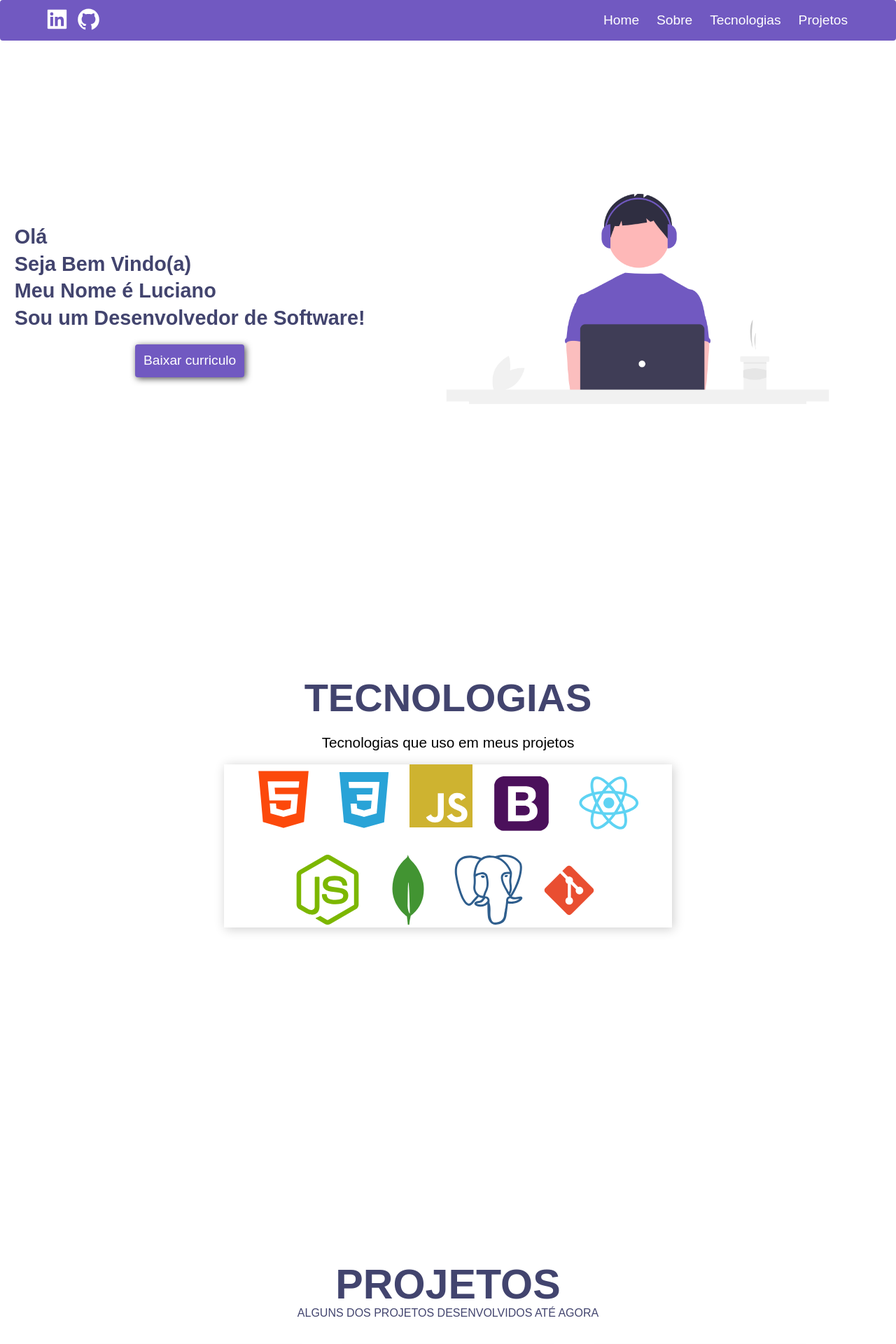
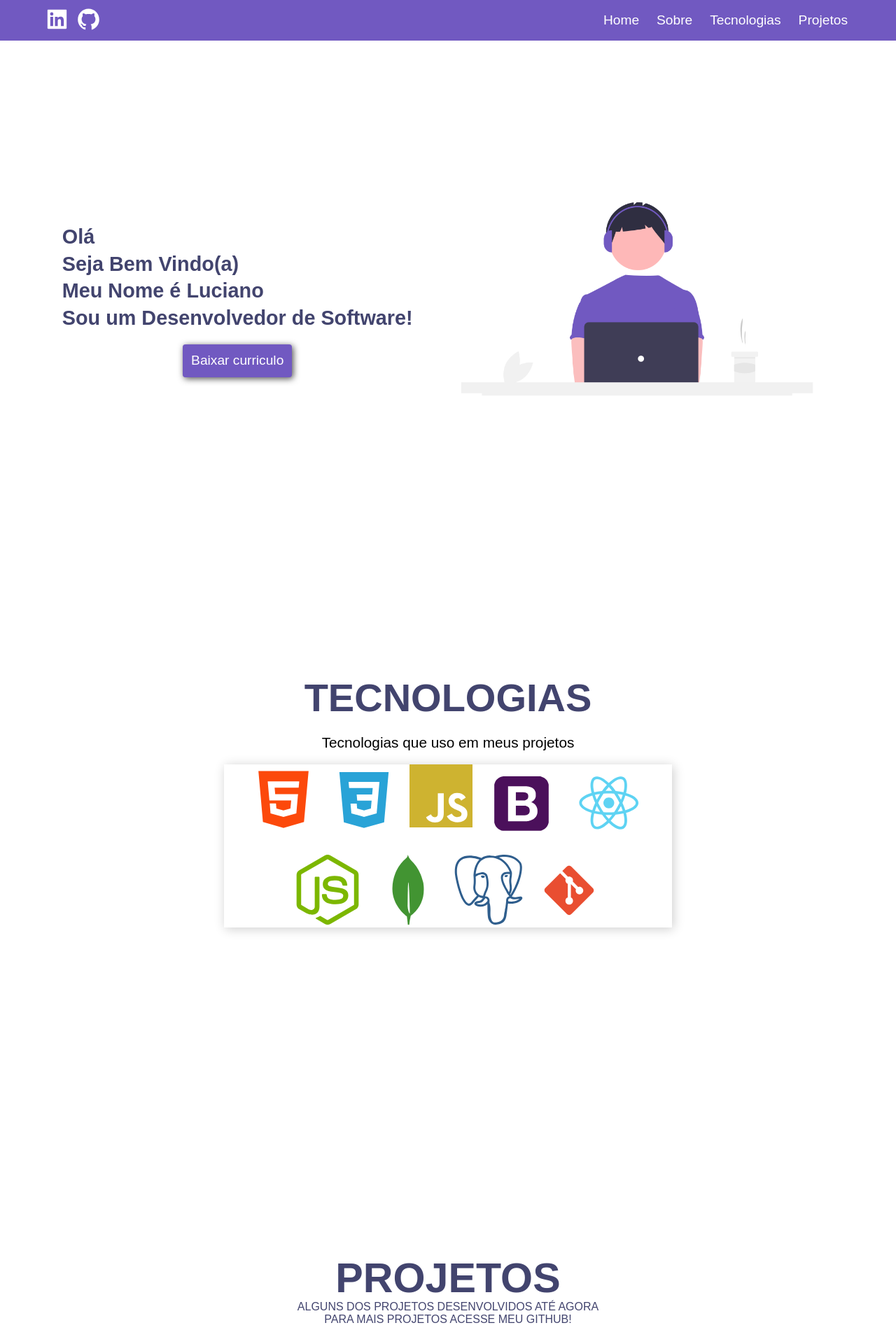
Before and after one commit to LucianoCarvalho0106/portfolio, a React (Create React App) app in the folder portfolio/: page / in a window 1280 px wide. Shown: the top 1920 px of the page at 70% size. Built offline with nearby package versions, Linux system fonts and the light colour scheme.

Commit message:
alterações design

```diff
--- a/portfolio/src/components/Home/home.css
+++ b/portfolio/src/components/Home/home.css
@@ -6,9 +6,8 @@
 
 #home{
     display: flex;
-    flex-direction: row;
     align-items: center;
-    justify-content: space-around;
+    justify-content: center;
     width: 100%;
     min-height: calc(100vh - 58.18px);
 }
@@ -17,10 +16,11 @@
     color: #42446E;
     font-size: 1.2em;
     line-height: 2em;
+    margin-left: 2em;
 }
 
 .person img{
-    height: 25em;
+    width: 40em;
 }
 .download{
     color: #fff;
@@ -45,12 +45,14 @@
         justify-content: center;
     }
     #home .person img{
-        height: 22em;
+        width: 30em;
     }
     #home .text{
         order: 2;
         margin-top: 1em;
         margin-bottom: 1.3em;
+        text-align: center;
+        margin-left: 0;
     }
 }
 @media (max-width:540px){
--- a/portfolio/src/components/Navbar/index.js
+++ b/portfolio/src/components/Navbar/index.js
@@ -7,9 +7,9 @@ function Navbar(){
     const [ativo,setAtivo] = useState(false)
 
 
-    function clickBtn(e){
+    function clickBtn(){
 
-        if(ativo === "ativo"){
+        if(ativo){
          setAtivo(false)
         console.log("desativado")
         return
--- a/portfolio/src/components/Navbar/navbar.css
+++ b/portfolio/src/components/Navbar/navbar.css
@@ -37,7 +37,6 @@ header{
     position: sticky;
     top: 0;
     background-color: #7159C1;
-    border-radius: 4px;
     z-index: 1000;
 }
 
--- a/portfolio/src/components/Projetos/index.js
+++ b/portfolio/src/components/Projetos/index.js
@@ -36,7 +36,8 @@ import { useState } from "react"
         <section id="projetos">
             <div className="text-projeto">
                 <h1>Projetos</h1>
-                <p>Alguns Dos Projetos Desenvolvidos até Agora</p>
+                <p className="descp">Alguns Dos Projetos Desenvolvidos até Agora</p>
+                <p className="descp"> PARA MAIS PROJETOS ACESSE MEU GITHUB!</p>
             </div>
         {
             projetos.map(projeto=>{
@@ -44,7 +45,7 @@ import { useState } from "react"
             <div className="container-cards" key={projeto.title}>
                 <div className="card">
                     <div className='img'>
-                        <img src={projeto.image}></img>
+                        <img src={projeto.image} alt={projeto.nome}></img>
                     </div>
                     <div className='content'>
                         <span className='title'>
--- a/portfolio/src/components/Projetos/projetos.css
+++ b/portfolio/src/components/Projetos/projetos.css
@@ -127,6 +127,10 @@
     height: 170px;
     transform: translateY(0);
 }
+.descp{
+    color: #42446E;
+    margin-top: 3px;
+}
 @media (max-width:400px){
     .text-projeto{
         max-width: 80%;
```
